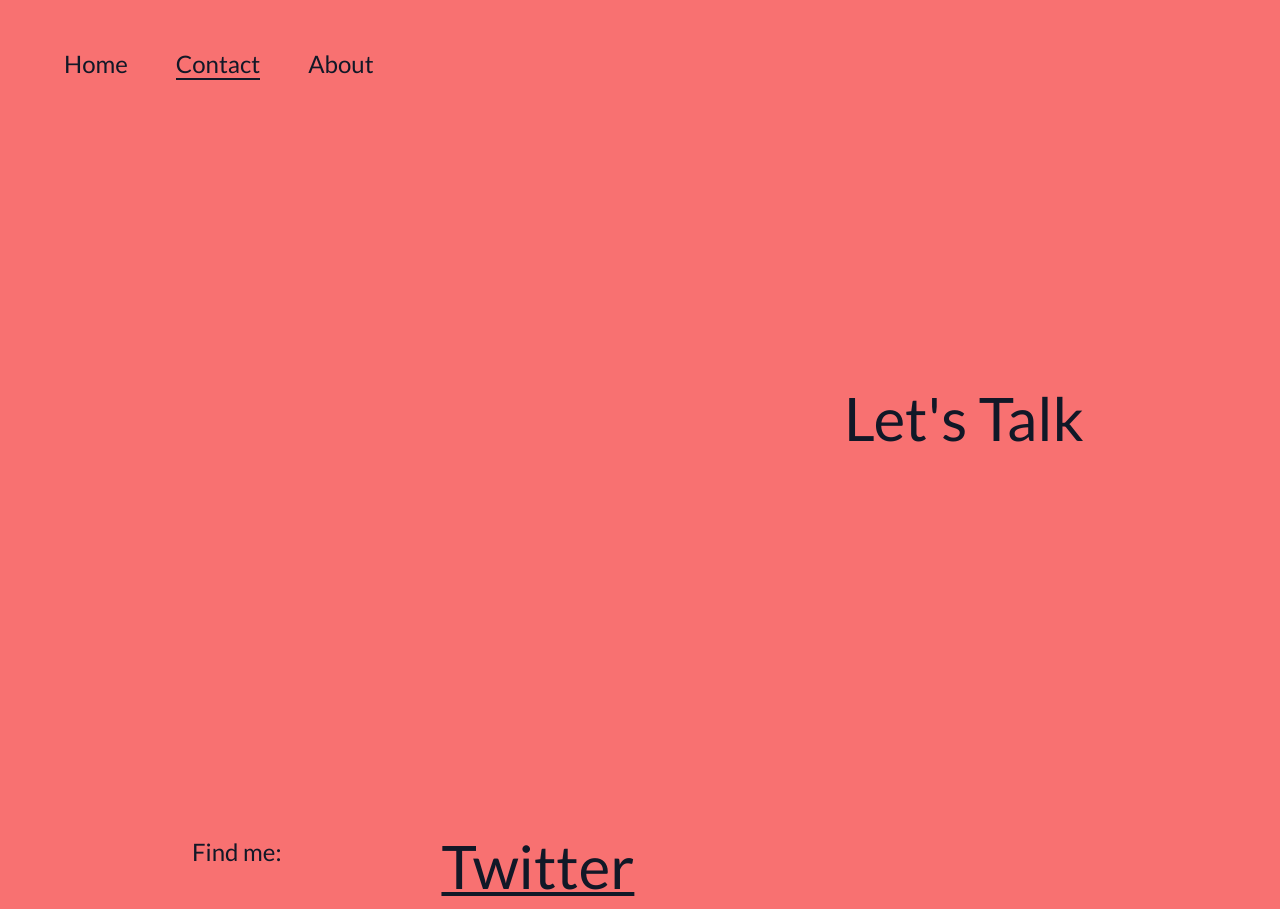
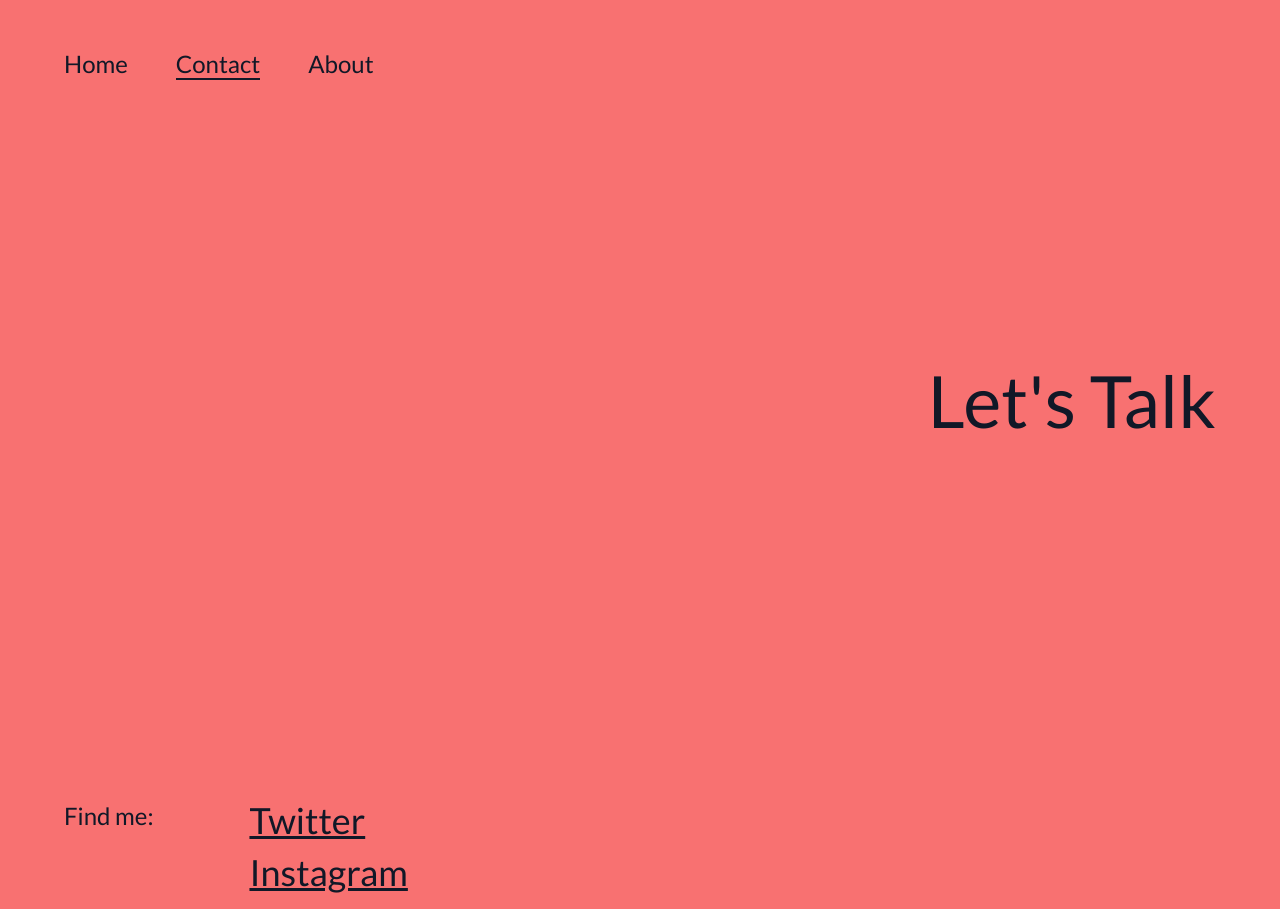
Before and after one commit to ruuuff/page-transition-nextjs, a Next.js app: page /contact in a window 1280 px wide. Shown: the top 909 px of the page. Built offline with nearby package versions, Linux system fonts and the light colour scheme.

Commit message:
fix: layout grid

```diff
--- a/pages/contact.tsx
+++ b/pages/contact.tsx
@@ -1,44 +1,52 @@
-import { motion } from "framer-motion";
-import { container, item } from "../animations";
+import { motion, AnimatePresence } from "framer-motion";
+import { pageTransition, container, item } from "../animations";
 
 export default function Contact() {
   return (
-    <motion.main
-      initial={{ y: "100%" }}
-      animate={{ y: "0%" }}
-      transition={{ duration: 0.75, ease: "easeOut" }}
-      exit={{ opacity: 1 }}
-      className="text-gray-900 absolute top-0 left-0 w-full min-h-full bg-red-400 px-16 lg:px-48"
+    <motion.div
+      {...pageTransition}
+      className="absolute left-0 right-0 top-0 min-h-screen bg-red-400 px-4"
     >
-      <div className="my-96 p-1 overflow-hidden">
+      <main className="max-w-6xl mx-auto pb-12">
+        <div className="h-screen flex items-center">
+          <div className="w-full overflow-hidden">
             <motion.h1
               initial={{ y: "100%" }}
               animate={{ y: 0 }}
               transition={{ delay: 0.5, duration: 0.5 }}
-          className="text-6xl text-center lg:text-right lg-text-9xl"
+              className="text-6xl text-center lg:text-right lg:text-7xl 2xl:text-8xl"
             >
               Let's Talk
             </motion.h1>
           </div>
-      <div className="flex gap-40">
-        <div className="lg:text-2xl text-base">
+        </div>
+
+        <div className="flex gap-16 lg:gap-24 2xl:gap-36">
+          <div className="text-base lg:text-2xl 2xl:text-3xl">
             <h4>Find me:</h4>
           </div>
-        <div className="lg:text-6xl text-2xl underline">
+          <div className="text-2xl lg:text-4xl 2xl:text-6xl underline">
+            <AnimatePresence initial={true}>
               <motion.ul
                 variants={container}
                 initial="hidden"
-            animate="show"
-            className="flex flex-col gap-2 pb-2"
+                whileInView="show"
+                className="flex flex-col gap-2"
               >
-            {["Twitter", "Instagram", "LinkedIn", "Dribble"].map((social) => (
-              <li className="overflow-hidden">
-                <motion.div variants={item}>{social}</motion.div>
+                {["Twitter", "Instagram", "LinkedIn", "Dribble"].map(
+                  (social) => (
+                    <li key={social} className="overflow-hidden">
+                      <motion.div variants={item} className="pb-1">
+                        {social}
+                      </motion.div>
                     </li>
-            ))}
+                  )
+                )}
               </motion.ul>
+            </AnimatePresence>
           </div>
         </div>
-    </motion.main>
+      </main>
+    </motion.div>
   );
 }
--- a/pages/index.tsx
+++ b/pages/index.tsx
@@ -1,21 +1,19 @@
-import Head from "next/head";
 import { motion } from "framer-motion";
+import { pageTransition } from "../animations";
 
 export default function Home() {
   return (
     <motion.div
-      initial={{ y: "100%" }}
-      animate={{ y: "0%" }}
-      transition={{ duration: 0.75, ease: "easeOut" }}
-      exit={{ opacity: 1 }}
-      className="text-gray-900 absolute top-0 left-0 w-full min-h-full bg-orange-100 px-16 lg:px-48"
+      {...pageTransition}
+      className="absolute left-0 right-0 top-0 min-h-screen bg-orange-100 px-4"
     >
-      <main>
-        <div className="my-96 p-1">
-          <h1 className="text-6xl text-center lg:text-right lg-text-9xl">
+      <main className="max-w-6xl mx-auto pb-12">
+        <div className="h-screen flex items-center">
+          <h1 className="w-full text-6xl text-center lg:text-right lg:text-7xl 2xl:text-8xl">
             Happy Pickle
           </h1>
         </div>
+
         <div className="flex justify-between">
           <div>
             <h2>Design</h2>
```
Lines whose indentation alone changed are shown as unchanged.
